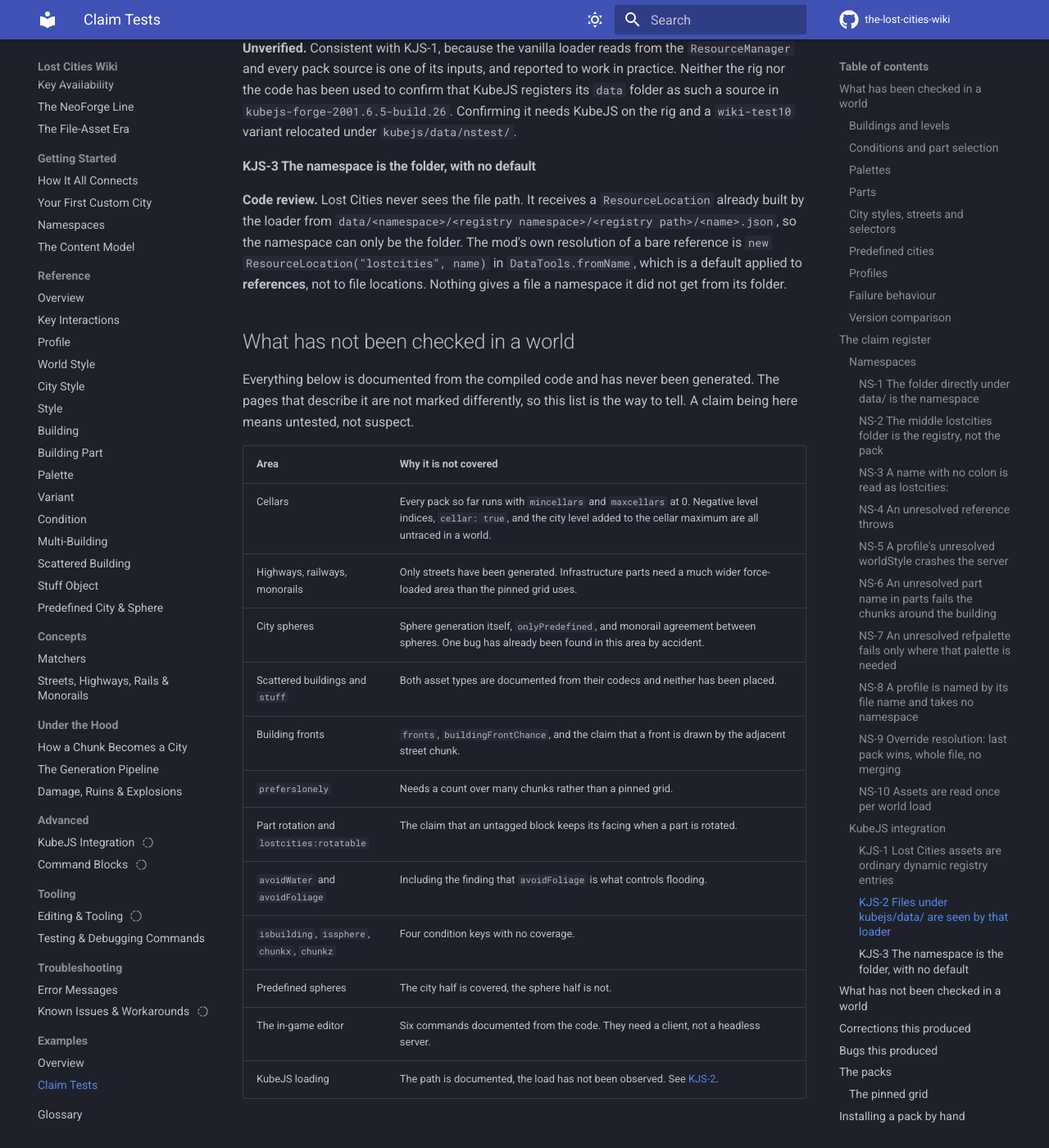
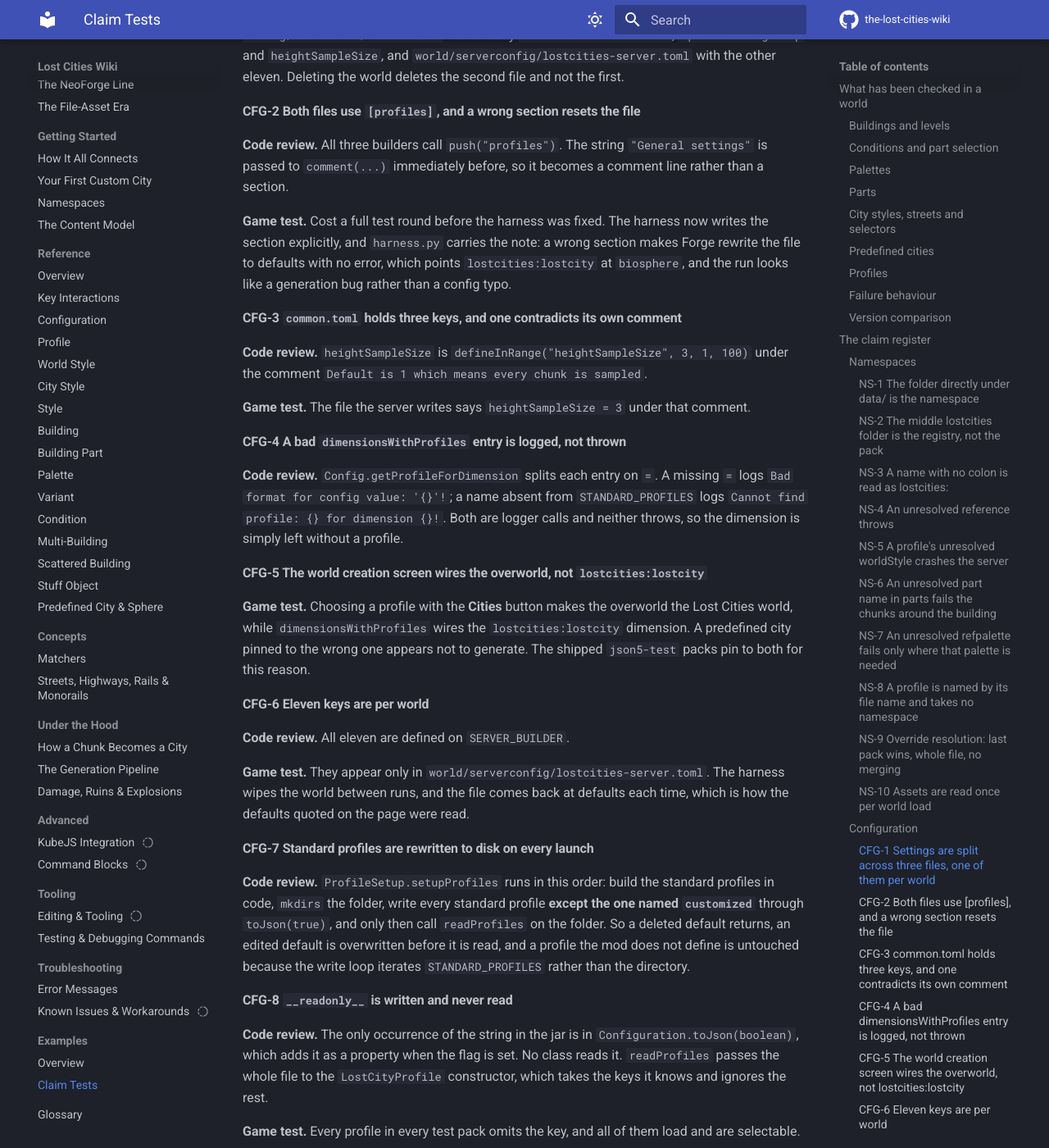
Before and after one commit to RinkyDinkyNooble/the-lost-cities-wiki, an MkDocs documentation site: the page built from docs/examples/claim-tests.md, in a window 1280 px wide and 1400 px high, scrolled down 9822 px. Shown: the whole window at 82% size. Built offline with MkDocs 1.6.1 and Material for MkDocs 9.7.7, drawn with Linux system fonts in a browser that asks for light colours; comment, search, counter and statistics services are not loaded; some of the changed text lies outside the part shown.

Commit message:
Document common.toml, the per-world file, and the profiles folder
Three findings worth the page. common.toml holds three keys, not the
eleven people go looking for: the rest are on Forge's server spec, so
they live in <world>/serverconfig/lostcities-server.toml and are per
world. Both files use a section called [profiles], and "General
settings" above it is a comment, which is the trap that cost a test
round. heightSampleSize ships as 3 under a comment saying the default
is 1.

Answers the two profile questions. Deleting a shipped profile removes
the file and not the profile: setupProfiles writes every standard
profile to disk before reading the folder back, so a deletion returns
and an edit is overwritten. customized is the one exception. __readonly__
is written and never read, so keeping or dropping it in a copy is the
same thing.

Also withdraws the claim on profile.md that a digit or an uppercase
letter keeps a profile off the world creation screen. The screen filters
on isPublic() and nothing inspects the characters of a name. The
register already recorded the withdrawal; the page had not caught up.

Co-Authored-By: Claude Opus 5 <noreply@anthropic.com>

````diff
--- a/docs/examples/claim-tests.md
+++ b/docs/examples/claim-tests.md
@@ -282,6 +282,87 @@ load order.
 `FMLCommonSetupEvent`, and `LostCityFeature`. Nothing on the `/reload` path
 touches either.
 
+### Configuration
+
+Source page: [Configuration Reference](../reference/config.md). Evidence is the
+rig's own config files, which a real server wrote, plus `mcjty.lostcities.setup.Config`.
+
+#### CFG-1 Settings are split across three files, one of them per world { #cfg-1 }
+
+**Code review.** `Config`'s static initializer builds three
+`ForgeConfigSpec.Builder`s and registers keys against them: three on
+`COMMON_BUILDER`, eleven on `SERVER_BUILDER`, none on `CLIENT_BUILDER`. Forge
+writes a common spec to `config/<modid>/common.toml` and a server spec into the
+save.
+
+**Game test.** After any harness run, `research/server-1.20.1-7.4.12/` holds
+`config/lostcities/common.toml` with exactly `dimensionsWithProfiles`,
+`optimizedHeightmap` and `heightSampleSize`, and
+`world/serverconfig/lostcities-server.toml` with the other eleven. Deleting the
+world deletes the second file and not the first.
+
+#### CFG-2 Both files use `[profiles]`, and a wrong section resets the file { #cfg-2 }
+
+**Code review.** All three builders call `push("profiles")`. The string
+`"General settings"` is passed to `comment(...)` immediately before, so it becomes
+a comment line rather than a section.
+
+**Game test.** Cost a full test round before the harness was fixed. The harness
+now writes the section explicitly, and `harness.py` carries the note: a wrong
+section makes Forge rewrite the file to defaults with no error, which points
+`lostcities:lostcity` at `biosphere`, and the run looks like a generation bug
+rather than a config typo.
+
+#### CFG-3 `common.toml` holds three keys, and one contradicts its own comment { #cfg-3 }
+
+**Code review.** `heightSampleSize` is
+`defineInRange("heightSampleSize", 3, 1, 100)` under the comment
+`Default is 1 which means every chunk is sampled`.
+
+**Game test.** The file the server writes says `heightSampleSize = 3` under that
+comment.
+
+#### CFG-4 A bad `dimensionsWithProfiles` entry is logged, not thrown { #cfg-4 }
+
+**Code review.** `Config.getProfileForDimension` splits each entry on `=`. A
+missing `=` logs `Bad format for config value: '{}'!`; a name absent from
+`STANDARD_PROFILES` logs `Cannot find profile: {} for dimension {}!`. Both are
+logger calls and neither throws, so the dimension is simply left without a profile.
+
+#### CFG-5 The world creation screen wires the overworld, not `lostcities:lostcity` { #cfg-5 }
+
+**Game test.** Choosing a profile with the **Cities** button makes the overworld
+the Lost Cities world, while `dimensionsWithProfiles` wires the
+`lostcities:lostcity` dimension. A predefined city pinned to the wrong one appears
+not to generate. The shipped `json5-test` packs pin to both for this reason.
+
+#### CFG-6 Eleven keys are per world { #cfg-6 }
+
+**Code review.** All eleven are defined on `SERVER_BUILDER`.
+
+**Game test.** They appear only in `world/serverconfig/lostcities-server.toml`.
+The harness wipes the world between runs, and the file comes back at defaults each
+time, which is how the defaults quoted on the page were read.
+
+#### CFG-7 Standard profiles are rewritten to disk on every launch { #cfg-7 }
+
+**Code review.** `ProfileSetup.setupProfiles` runs in this order: build the
+standard profiles in code, `mkdirs` the folder, write every standard profile
+**except the one named `customized`** through `toJson(true)`, and only then call
+`readProfiles` on the folder. So a deleted default returns, an edited default is
+overwritten before it is read, and a profile the mod does not define is untouched
+because the write loop iterates `STANDARD_PROFILES` rather than the directory.
+
+#### CFG-8 `__readonly__` is written and never read { #cfg-8 }
+
+**Code review.** The only occurrence of the string in the jar is in
+`Configuration.toJson(boolean)`, which adds it as a property when the flag is set.
+No class reads it. `readProfiles` passes the whole file to the `LostCityProfile`
+constructor, which takes the keys it knows and ignores the rest.
+
+**Game test.** Every profile in every test pack omits the key, and all of them
+load and are selectable.
+
 ### KubeJS integration
 
 Source page: [KubeJS Integration](../advanced/kubejs.md). No pack yet. The mod jars
--- /dev/null
+++ b/docs/reference/config.md
@@ -0,0 +1,115 @@
+---
+claims: verified
+---
+
+# Configuration Reference
+
+!!! tip "TL;DR"
+    Lost Cities settings live in three places, and the file everyone reaches for first holds only three keys. Eleven more sit in a **per-world** file inside the save. Both use a section called `[profiles]`, whatever the comment above it says. [game test](../examples/claim-tests.md#cfg-1){.v .v-g} [code review](../examples/claim-tests.md#cfg-1){.v .v-c}
+
+## The three places
+
+| File | Scope | Holds |
+|---|---|---|
+| `config/lostcities/common.toml` | The whole install | 3 keys: the dimension wiring and two heightmap settings |
+| `<world>/serverconfig/lostcities-server.toml` | **One world** | 11 keys: structure avoidance, caching, the teleporter bed |
+| `config/lostcities/profiles/<name>.json` | The whole install | Profiles, rewritten on every launch |
+[game test](../examples/claim-tests.md#cfg-1){.v .v-g} [code review](../examples/claim-tests.md#cfg-1){.v .v-c}
+
+A setting edited in the wrong one of these does nothing and says nothing. `avoidVillages` in `common.toml` is ignored, because that key belongs to the world file, and Forge has no opinion about keys it was not expecting. [code review](../examples/claim-tests.md#cfg-1){.v .v-c}
+
+!!! danger "The section is `[profiles]` in both files"
+    Every key in both `.toml` files sits under `[profiles]`. The line above it reads `#General settings`, which is a **comment**, not a section name. [game test](../examples/claim-tests.md#cfg-2){.v .v-g} [code review](../examples/claim-tests.md#cfg-2){.v .v-c}
+
+    Writing `[general]` instead does not produce an error. Forge finds the file does not match its spec and **rewrites the whole file to defaults**, which points `lostcities:lostcity` back at the `biosphere` profile. The symptom is a world that generates the wrong thing, not a config error. [game test](../examples/claim-tests.md#cfg-2){.v .v-g}
+
+## `common.toml`
+
+```toml title="config/lostcities/common.toml, at defaults"
+#General settings
+[profiles]
+	dimensionsWithProfiles = ["lostcities:lostcity=biosphere", "lostworlds:abyss=biosphere_caves"]
+	optimizedHeightmap = false
+	heightSampleSize = 3
+```
+
+| Key | Default | Meaning |
+|---|---|---|
+| `dimensionsWithProfiles` | the two entries above | A list of `<dimension id>=<profile name>`. Every entry wires one dimension to one profile, and a dimension absent from the list generates no city |
+| `optimizedHeightmap` | `false` | `true` swaps in a cheaper heightmap algorithm. The mod's own comment warns it may disagree with other terrain mods |
+| `heightSampleSize` | `3` | How many chunks apart the heightmap is sampled. `1` samples every chunk, higher is faster and coarser |
+[code review](../examples/claim-tests.md#cfg-3){.v .v-c}
+
+!!! note "`heightSampleSize` does not default to what its comment says"
+    The generated comment reads `Default is 1 which means every chunk is sampled`. The default written into the file is `3`. The comment describes the value's meaning, not the value the mod ships. [game test](../examples/claim-tests.md#cfg-3){.v .v-g} [code review](../examples/claim-tests.md#cfg-3){.v .v-c}
+
+### `dimensionsWithProfiles` in detail
+
+The left side is a dimension id, a full resource location. The right side is a profile name: a bare map key taken from a file name, **never** a resource location, so it takes no namespace and is matched case-sensitively. [code review](../examples/claim-tests.md#cfg-4){.v .v-c}
+
+```toml
+dimensionsWithProfiles = ["lostcities:lostcity=mycity"]
+```
+
+Two ways to get it wrong, and neither stops the game: [code review](../examples/claim-tests.md#cfg-4){.v .v-c}
+
+| Mistake | Logged | Result |
+|---|---|---|
+| No `=` in the entry | `Bad format for config value: '<entry>'!` | The entry is skipped |
+| A profile name no file provides | `Cannot find profile: <name> for dimension <dim>!` | That dimension is left without a profile |
+[code review](../examples/claim-tests.md#cfg-4){.v .v-c}
+
+!!! warning "Picking a profile on the world creation screen wires the overworld, not `lostcities:lostcity`"
+    The **Cities** button on the world creation screen makes the **overworld** the Lost Cities world. `dimensionsWithProfiles` wires `lostcities:lostcity` instead. A [predefined city](predefined.md) pinned to the wrong one of those appears not to generate at all. [game test](../examples/claim-tests.md#cfg-5){.v .v-g}
+
+## `lostcities-server.toml`
+
+This file is written into the **save**, at `<world>/serverconfig/lostcities-server.toml`, so every world gets its own copy and a change to one world does not reach another. A new world starts from the defaults, not from the world you last edited. [game test](../examples/claim-tests.md#cfg-6){.v .v-g} [code review](../examples/claim-tests.md#cfg-6){.v .v-c}
+
+| Key | Default | Meaning |
+|---|---|---|
+| `avoidStructures` | `mansion`, `jungle_pyramid`, `desert_pyramid`, `igloo`, `swamp_huts`, `pillager_outpost` | Structure ids a city will not be generated on top of |
+| `avoidStructuresAdjacent` | `false` | `true` extends `avoidStructures` to the eight chunks around each one |
+| `avoidVillages` | `true` | `true` keeps cities out of chunks holding a village |
+| `avoidVillagesAdjacent` | `false` | `true` extends that to the chunks around a village |
+| `avoidFlattening` | `true` | `true` leaves terrain unflattened around a spot a city was kept off, so the avoided structure is not left on a shelf |
+| `cacheCleanupSeconds` | `300` | How long cached chunk data is kept. Range 1 to 86400 |
+| `todoQueueSize` | `20` | Size of the generator's deferred-work queues. Range 1 to 100000 |
+| `forceSaplingGrowth` | `true` | `true` grows saplings into trees during generation, at a cost |
+| `specialBedBlock` | `minecraft:diamond_block` | The block that, placed under a bed, makes it a teleporter bed |
+| `selectedProfile` | `""` | Written by the world creation screen. Not meant to be edited by hand |
+| `selectedCustomJson` | `""` | Written by the customise screen. Not meant to be edited by hand |
+[game test](../examples/claim-tests.md#cfg-6){.v .v-g} [code review](../examples/claim-tests.md#cfg-6){.v .v-c}
+
+## The profiles folder
+
+`config/lostcities/profiles/` is not a folder you own. On every launch the mod builds its standard profiles in code, **writes every one of them to disk**, and only then reads the folder back. [code review](../examples/claim-tests.md#cfg-7){.v .v-c}
+
+| Question | Answer |
+|---|---|
+| Can I delete a default profile? | The file, yes. The profile, no. It is built in code and the file is written again on the next launch |
+| Can I edit a default profile? | The edit survives until the next launch, then it is overwritten |
+| Which one is exempt? | `customized`, and only that one. It is skipped by the write loop |
+| Are my own profiles safe? | Yes. The write loop only touches profiles the mod itself defines |
+[code review](../examples/claim-tests.md#cfg-7){.v .v-c}
+
+To change a default, copy it to a new name and edit the copy. That is what the `__readonly__` note in each shipped file is telling you, and it is accurate: those files really are read-only in effect. <!-- noclaim -->
+
+### `__readonly__`
+
+Every profile the mod writes carries this key: [code review](../examples/claim-tests.md#cfg-8){.v .v-c}
+
+```json
+{
+  "__readonly__": "This profile is read only and cannot be modified! If you want to make a new profile based on this then you can make a copy to a new name",
+  "lostcity": { }
+}
+```
+
+It is written and never read. Nothing in the mod looks the key up, and a profile is not made read-only by having it or writable by losing it. In a copy you make, keeping it and deleting it are the same thing, and deleting it is tidier because the sentence is no longer true of your file. [code review](../examples/claim-tests.md#cfg-8){.v .v-c}
+
+## See also
+
+- [Profile Reference](profile.md) for what goes inside a profile file
+- [Namespaces](../getting-started/namespaces.md) for why a profile name takes no namespace while `worldStyle` does
+- [How It All Connects](../getting-started/how-it-connects.md) <!-- noclaim -->
--- a/docs/reference/profile.md
+++ b/docs/reference/profile.md
@@ -48,17 +48,20 @@ restricted to lowercase, and it does not need a namespace. What matters is that
 name in `dimensionsWithProfiles` matches the file name exactly, including case.
 
 !!! warning "Loading a profile and being offered it are two different things"
-    The rules above govern whether the mod **reads** the file. The world creation
-    screen applies its own filter on top, and it is stricter.
+    The rules above govern whether the mod **reads** the file. Whether it is
+    *offered* on the world creation screen is a separate test, and it is not about
+    the characters in the name.
 
-    Observed on 7.4.12: a profile whose name contains a digit, an uppercase letter,
-    a hyphen or a dot is read normally and wired up normally through
-    `dimensionsWithProfiles`, and **does not appear as a choice on the world
-    creation screen**. Nothing is logged.
+    The screen lists `STANDARD_PROFILES` filtered on `isPublic()`. A profile is
+    offered unless its own file sets `"public": false`, which is how the
+    outside-sphere profiles are hidden. Nothing anywhere inspects the characters of
+    a name. An earlier version of this page said a digit, an uppercase letter, a
+    hyphen or a dot kept a profile off the screen; that was observed once by hand,
+    is contradicted by the code, and is withdrawn.
 
-    A profile reached only through `dimensionsWithProfiles` is unaffected, because
-    that path never consults the screen. A profile intended to be picked by hand
-    needs a name of lowercase letters only.
+    The list is ordered `default` first, then by `String.compareTo`, which is code
+    point order: digits before uppercase, uppercase before lowercase. It sorts the
+    key rather than the label shown.
 
 ## File shape
 
@@ -326,6 +329,12 @@ Only affects players who also have Lost Cities installed. `-1` leaves the defaul
 | `fogBlue` | `-1` | -1 – 1 | The blue channel of the fog colour, `0` to `1`. `-1` leaves it alone. |
 | `fogDensity` | `-1` | -1 – 1 | How thick the fog is, `0` to `1`, where higher is thicker. `-1` leaves it alone. |
 
+!!! info "Where the file lives, and what rewrites it"
+    `config/lostcities/profiles/` is rewritten on every launch: the mod writes each
+    profile it ships back to disk before reading the folder. Deleting or editing a
+    shipped profile does not last, `__readonly__` is inert, and profiles of your own
+    are untouched. See [Configuration](config.md#the-profiles-folder).
+
 ## See also
 
 - [How It All Connects](../getting-started/how-it-connects.md) for how a profile gets picked at all
--- a/mkdocs.yml
+++ b/mkdocs.yml
@@ -85,6 +85,7 @@ nav:
   - Reference:
       - Overview: reference/index.md
       - Key Interactions: reference/interactions.md
+      - Configuration: reference/config.md
       - Profile: reference/profile.md
       - World Style: reference/worldstyle.md
       - City Style: reference/citystyle.md
````
